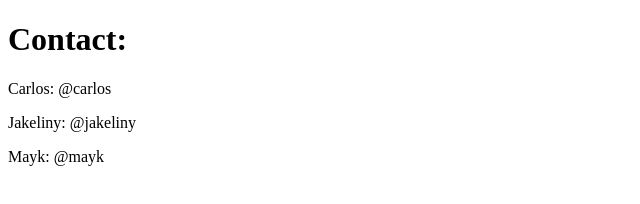
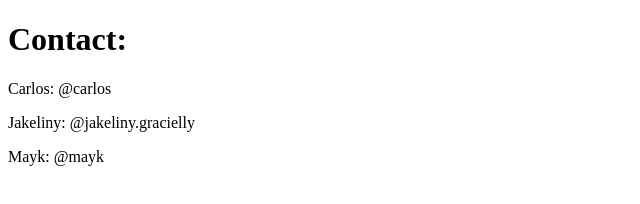
Before and after one commit to carlosvcerqueira/github-for-teams, a plain HTML site: page contact.html in a window 1280 px wide. Shown: the full height of the page, 0-640 px from the left. Drawn offline with Linux system fonts and the light colour scheme.

Commit message:
change jakeliny's profile to Instagram profile

```diff
--- a/contact.html
+++ b/contact.html
@@ -9,7 +9,7 @@
 <body>
     <h1>Contact:</h1>
     <p>Carlos: @carlos</p>
-    <p>Jakeliny: @jakeliny</p>
+    <p>Jakeliny: @jakeliny.gracielly</p>
     <p>Mayk: @mayk</p>
 </body>
 </html>
```
